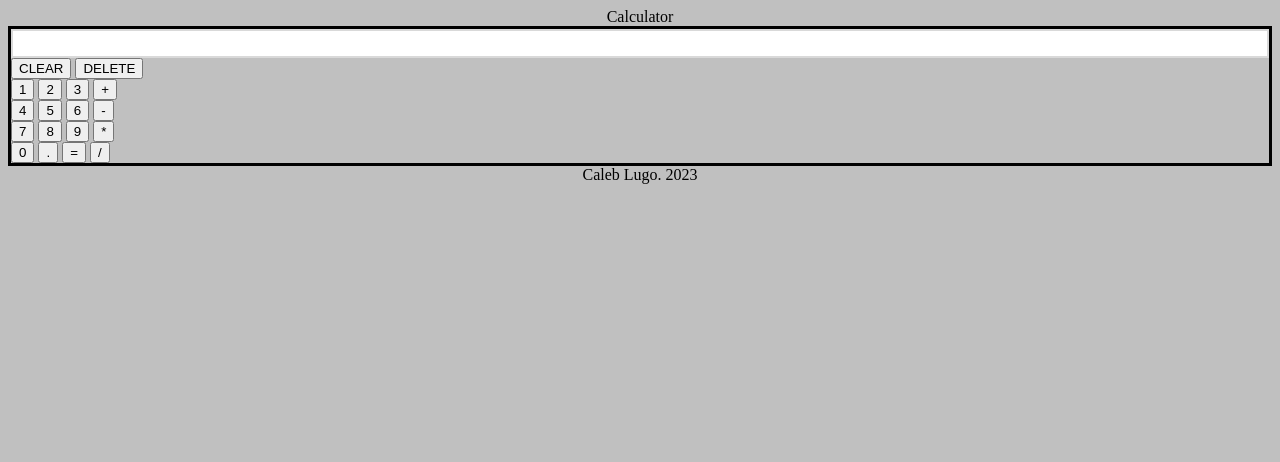
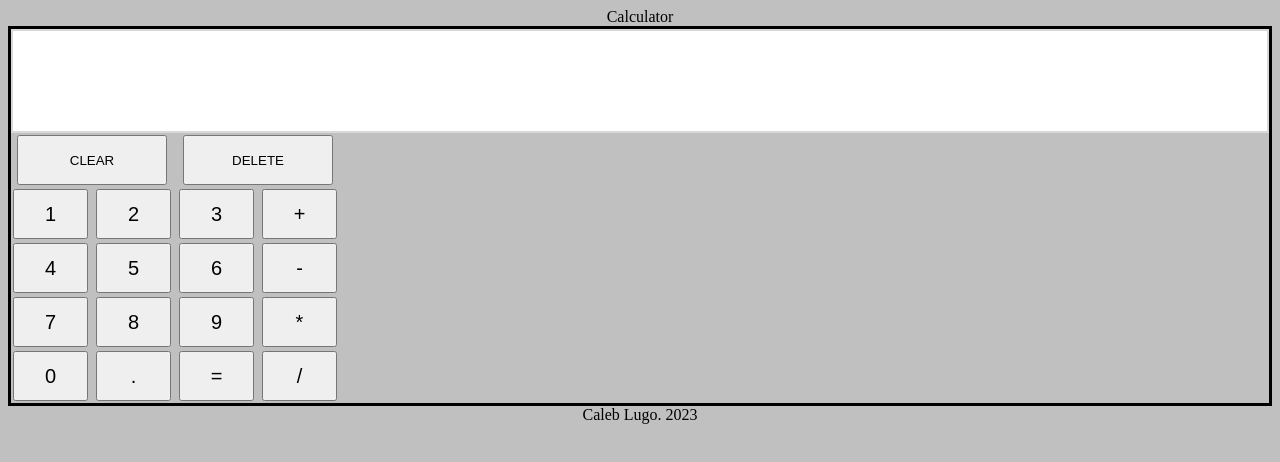
Before and after one commit to CNL-Dev/calculator, a plain HTML site: page index.html in a window 1280 px wide. Drawn offline with Linux system fonts and the light colour scheme.

Commit message:
style: Increase button and text size

```diff
--- a/style.css
+++ b/style.css
@@ -2,6 +2,10 @@ body {
     background-color: #C0C0C0;
     display: flex;
     flex-direction: column;
+}
+
+button {
+    margin: 2px;
 }
 
 .header {
@@ -19,10 +23,24 @@ body {
 .calculator-display {
     border: #D9D9D9 solid 2px;
     background-color: white;
-    height: 25px;
+    height: 100px;
+    font-size: 75px;
 }
 
 .calculator-button-container {
     display: flex;
     flex-direction: column;
 }
+
+.clear-button, .delete-button {
+    width: 150px;
+    height: 50px;
+    margin-left: 6px;
+    margin-right: 6px;
+}
+
+.input-button {
+    width: 75px;
+    height: 50px;
+    font-size: 20px;
+}
```
